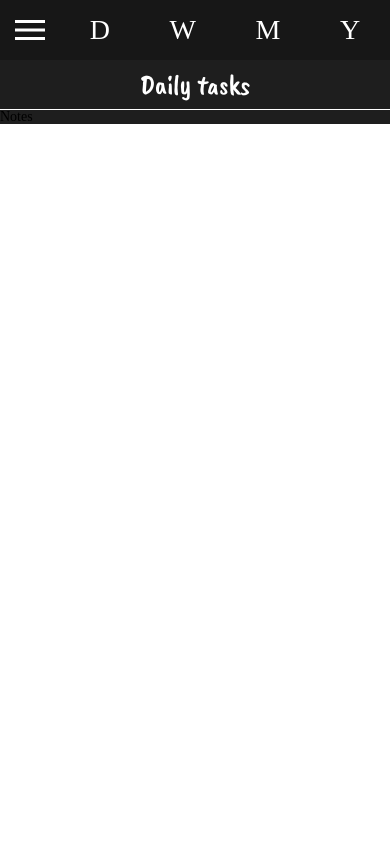
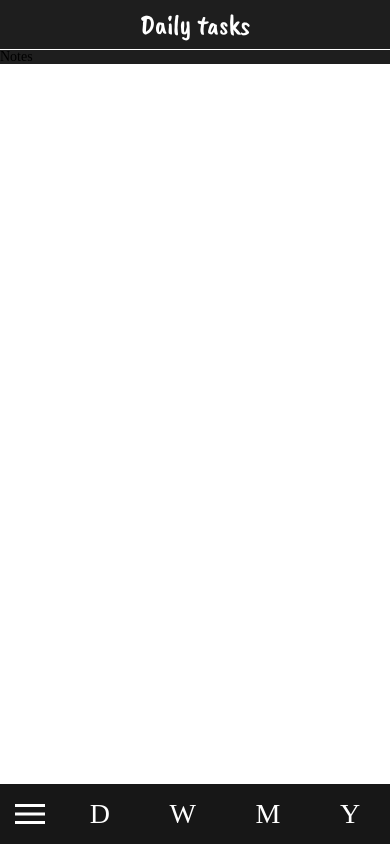
Before and after one commit to Vexer79/Planner, a plain HTML site: page index.html in a window 390 px wide. Drawn offline with nearby package versions, Linux system fonts and the light colour scheme.

Commit message:
feat: replace nav to bottom (mobile)

```diff
--- a/css/style.css
+++ b/css/style.css
@@ -125,6 +125,8 @@ header h1 {
         flex-direction: row;
         height: 60px;
         width: 100%;
+        position: absolute;
+        bottom: 0;
     }
 
     nav ul {
```
